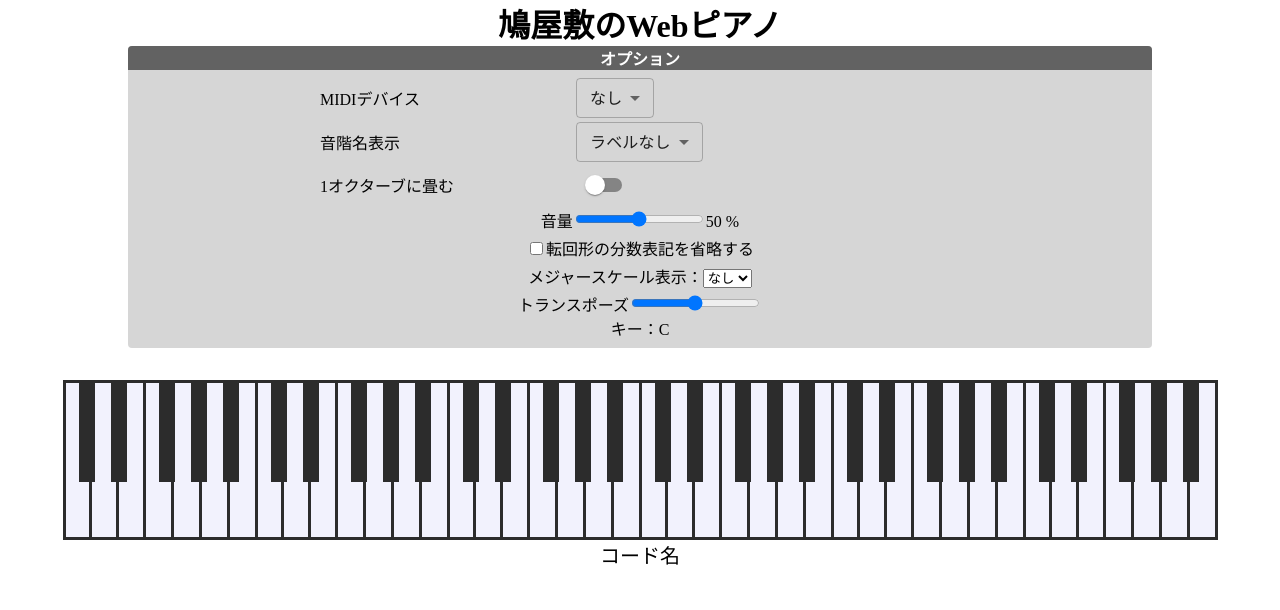
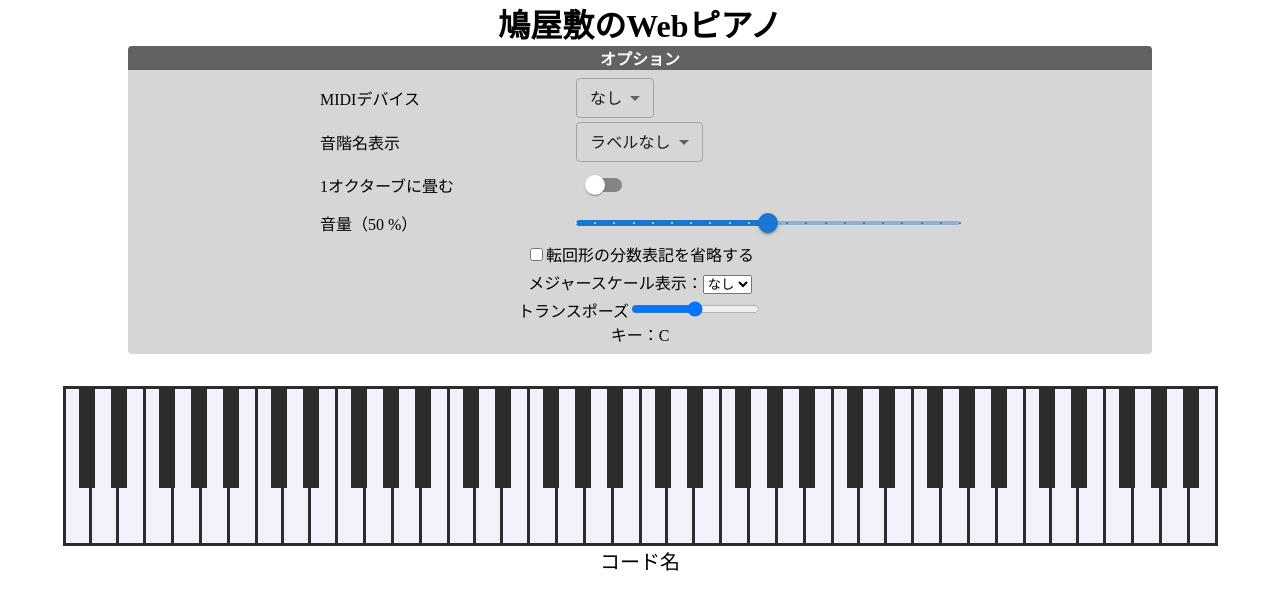
Before and after one commit to PigeonsHouse/midi-music-classroom, a React (Vite) app: page / in a window 1280 px wide. Both pictures are taken after a click on the heading "オプション". Shown: the top 610 px of the page. Built offline with nearby package versions, Linux system fonts and the light colour scheme.

Commit message:
update: 音量スライダーのUIアップデート

```diff
--- a/src/components/VolumeSlider/VolumeSlider.tsx
+++ b/src/components/VolumeSlider/VolumeSlider.tsx
@@ -1,4 +1,6 @@
-import { useCallback, useMemo } from "react";
+import { useCallback } from "react";
+import { Container, Label, SelectorContainer } from "./styled";
+import Slider from "@mui/material/Slider";
 
 type VolumeSliderProps = {
   volume: number;
@@ -9,29 +11,32 @@ export const VolumeSlider: React.FC<VolumeSliderProps> = ({
   volume,
   setVolume,
 }) => {
-  const volumeLabel = useMemo(() => {
+  const getVolumeLabel = useCallback((volume: number) => {
     return `${Math.round(volume * 100)} %`;
-  }, [volume]);
+  }, []);
   const onSlideVolume = useCallback(
-    (ev: React.ChangeEvent) => {
-      const volume = Number((ev.target as HTMLInputElement).value);
-      setVolume(volume);
+    (_: Event, newValue: number | number[]) => {
+      if (Array.isArray(newValue)) {
+        return;
+      }
+      setVolume(newValue);
     },
     [setVolume],
   );
 
   return (
-    <div>
-      <label>音量</label>
-      <input
-        type="range"
-        value={volume}
-        onChange={onSlideVolume}
-        min="0"
-        max="1"
-        step="0.05"
-      />
-      <label>{volumeLabel}</label>
-    </div>
+    <Container>
+      <Label>音量（{getVolumeLabel(volume)}）</Label>
+      <SelectorContainer>
+        <Slider
+          step={0.05}
+          marks
+          min={0}
+          max={1}
+          value={volume}
+          onChange={onSlideVolume}
+        />
+      </SelectorContainer>
+    </Container>
   );
 };
--- /dev/null
+++ b/src/components/VolumeSlider/styled.ts
@@ -0,0 +1,18 @@
+import styled from "@emotion/styled";
+
+export const Container = styled.div`
+  display: flex;
+  align-items: center;
+`;
+
+export const Label = styled.div`
+  width: 40%;
+  display: flex;
+  justify-content: flex-start;
+`;
+
+export const SelectorContainer = styled.div`
+  width: 60%;
+  display: flex;
+  justify-content: flex-start;
+`;
```
